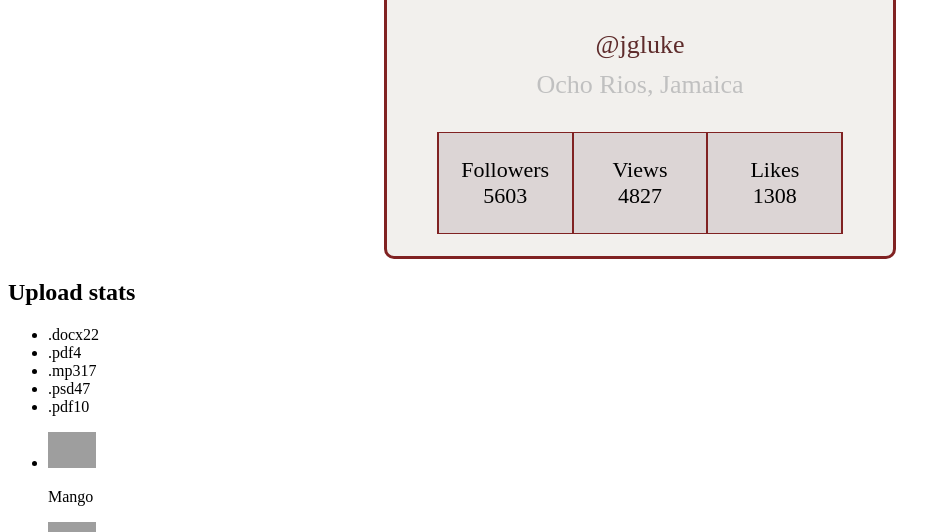
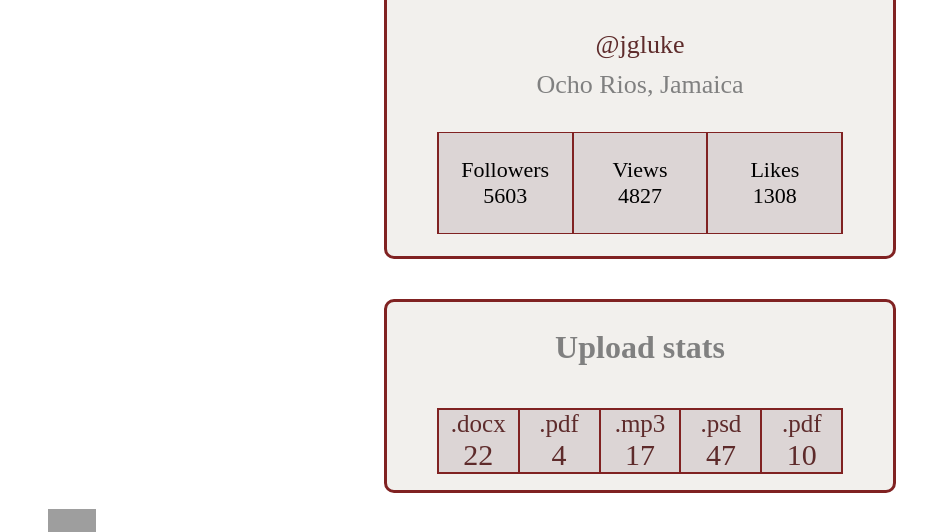
Before and after one commit to mr-alexmartyn/goit-react-hw-01-components, a React (Create React App) app: page / in a window 1280 px wide. Shown: the part 420-952 px from the top of the page, without its empty margins (0-951 px from the left). Built offline with nearby package versions, Linux system fonts and the light colour scheme; grey boxes are pictures that could not be loaded.

Commit message:
добавляет стили для Statistics

```diff
--- a/src/components/Profile/Profile.styled.jsx
+++ b/src/components/Profile/Profile.styled.jsx
@@ -44,5 +44,5 @@ export const ProfileTag = styled.p`
 export const ProfileLocation = styled.p`
   margin: 0 0 10px 0;
   padding: 0;
-  color: silver;
+  color: grey;
 `;
--- a/src/components/Statistics/Statistics.jsx
+++ b/src/components/Statistics/Statistics.jsx
@@ -1,16 +1,24 @@
 import PropTypes from 'prop-types';
+import {
+  StatisticsWrapper,
+  Title,
+  StatList,
+  Label,
+  Percentage,
+  ListItem,
+} from 'components/Statistics/Statistics.styled';
 export const Statistics = ({ title, stats }) => (
-  <section className="statistics">
-    {title && <h2 className="title">{title}</h2>}
-    <ul className="stat-list">
+  <StatisticsWrapper>
+    {title && <Title>{title}</Title>}
+    <StatList>
       {stats.map(data => (
-        <li className="item" key={data.id}>
-          <span className="label">{data.label}</span>
-          <span className="percentage">{data.percentage}</span>
-        </li>
+        <ListItem key={data.id}>
+          <Label>{data.label}</Label>
+          <Percentage>{data.percentage}</Percentage>
+        </ListItem>
       ))}
-    </ul>
-  </section>
+    </StatList>
+  </StatisticsWrapper>
 );
 
 Statistics.propTypes = {
--- /dev/null
+++ b/src/components/Statistics/Statistics.styled.jsx
@@ -0,0 +1,49 @@
+import styled from '@emotion/styled';
+
+export const StatisticsWrapper = styled.section`
+  margin-top: 40px;
+  margin-right: auto;
+  margin-left: auto;
+  display: flex;
+  flex-direction: column;
+  justify-content: center;
+  width: 40%;
+  background-color: #f2f0ed;
+  border: solid #802222;
+  border-radius: 10px;
+`;
+
+export const Title = styled.h2`
+  text-align: center;
+  font-size: 32px;
+  color: grey;
+`;
+
+export const StatList = styled.ul`
+  display: flex;
+  height: 50%;
+  width: 80%;
+  margin-right: auto;
+  margin-left: auto;
+  padding: 0;
+  border: solid #802222 1px;
+`;
+
+export const Label = styled.span`
+  color: #5e2b2b;
+  font-size: 25px;
+`;
+
+export const Percentage = styled.span`
+  color: #5e2b2b;
+  font-size: 30px;
+`;
+
+export const ListItem = styled.li`
+  background-color: #dcd5d5;
+  display: flex;
+  align-items: center;
+  flex-direction: column;
+  width: 80%;
+  border: solid #802222 1px;
+`;
```
